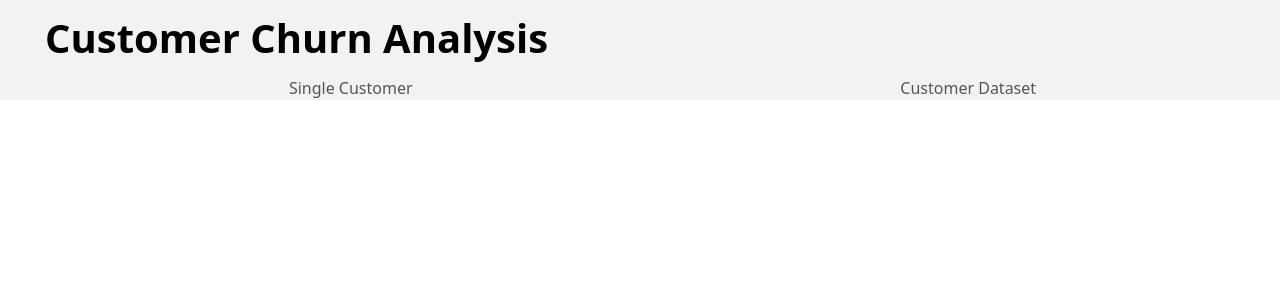
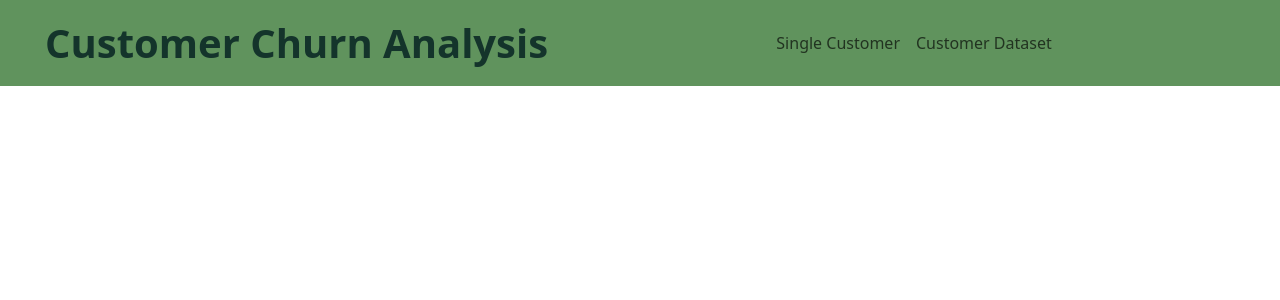
Before and after one commit to Messerschmidts101/Churn-Prediction-V1, a React (Create React App) app in the folder client/: page / in a window 1280 px wide. Shown: the top 300 px of the page. Built offline with nearby package versions, Linux system fonts and the light colour scheme.

Commit message:
Improved UI

```diff
--- a/client/src/CSS/main.css
+++ b/client/src/CSS/main.css
@@ -5,36 +5,33 @@
             box-sizing: border-box;
     padding: 0;
     margin: auto;
-}
-
-body {
-    padding-top: 130px;
+    --dark-green: #14342bff;
+    --asparagus: #60935dff;
+    --old-gold: #bab700ff;
+    --celadon: #bbdfc5ff;
+    --brilliant-rose: #ff579fff;
 }
 
 .nav {
-    background-color: #F2F2F2;
+    background-color: var(--asparagus);
     padding-left: 45px;
-    height: 100px;
-    display: block;
-    position: fixed;
-    top: 0;
-    left: 0;
-    width: 100%;
-    margin-bottom: 10px;
-    z-index: 9999;
 }
 
 .nav-heading {
     font-size: 40px;
     font-weight: bold;
     margin: 0;
+    color: var(--dark-green);
     padding-top: 5px;
-    margin-bottom: -15px;
 }
 
 .nav-subheading {
     font-size: 23.2px;
     margin: 0;
+}
+
+.nav-item-custom {
+    color: white;
 }
 
 .label1 {
```
